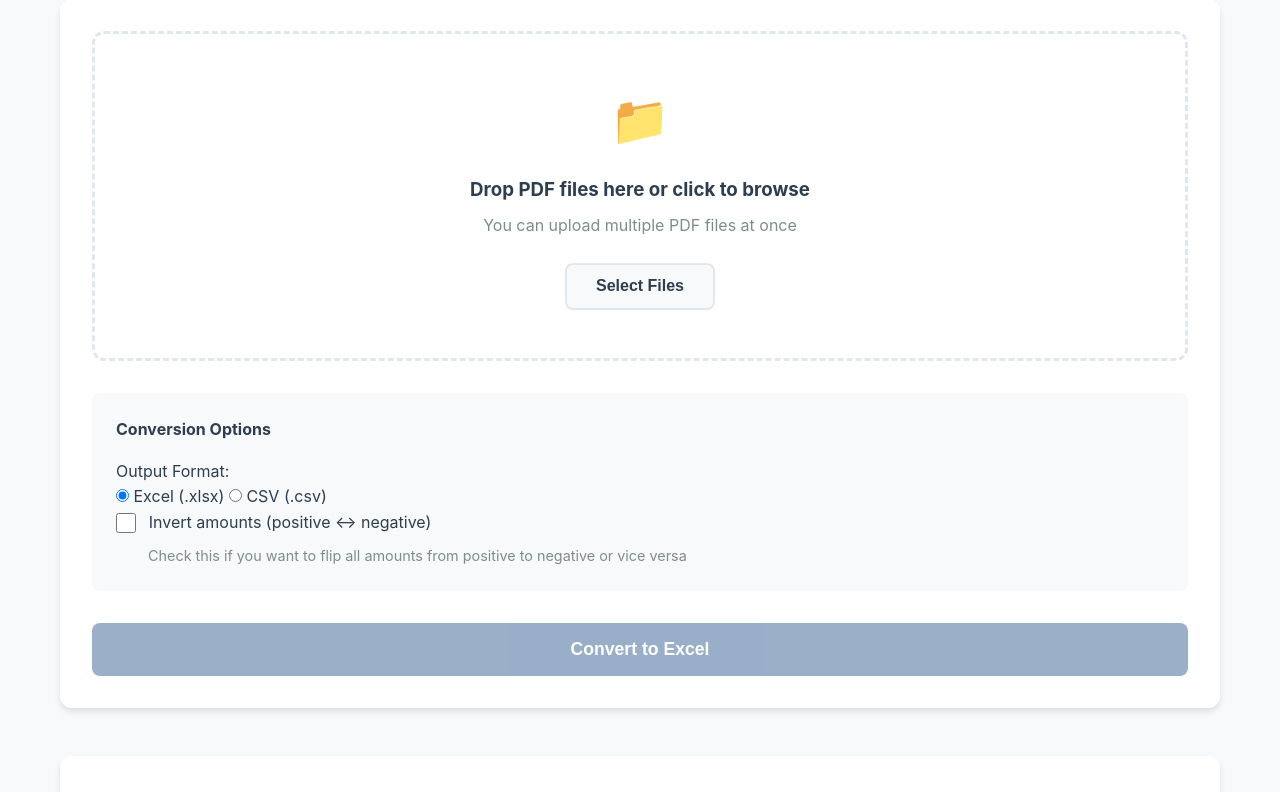
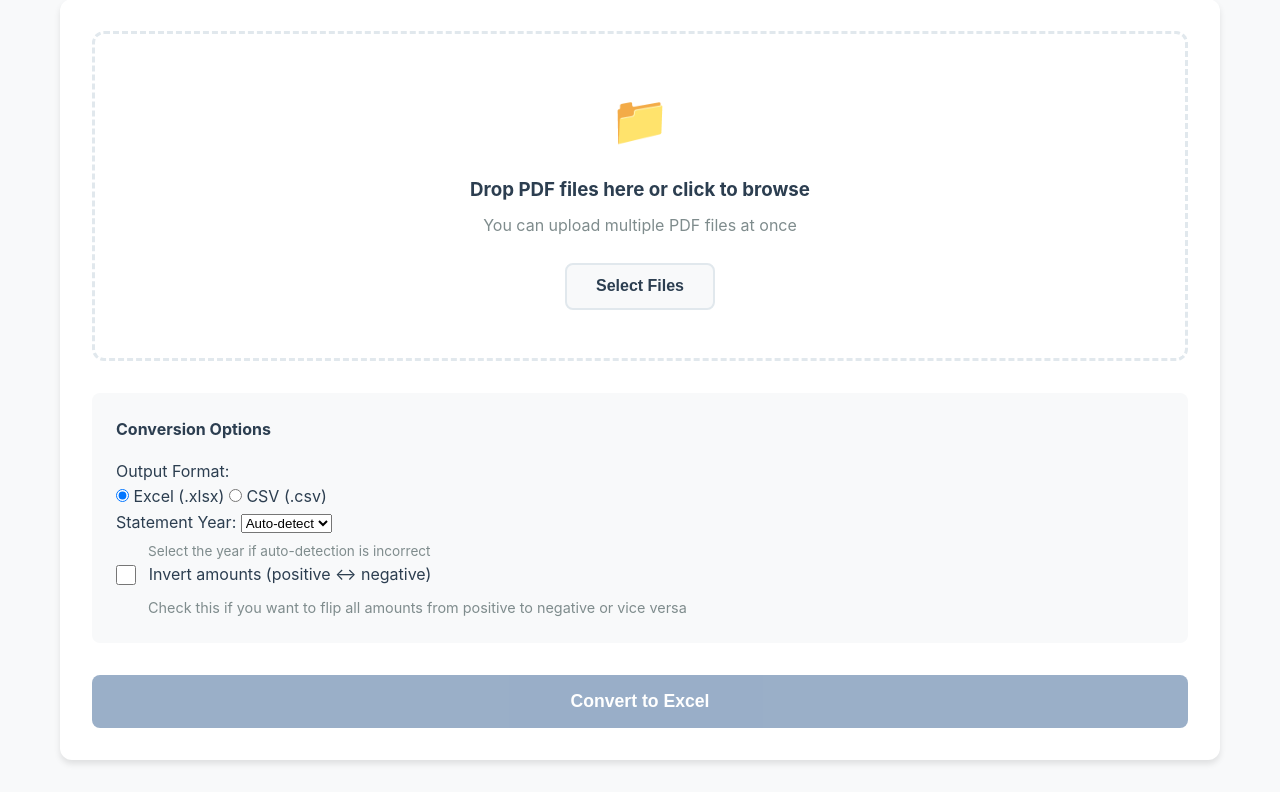
Before and after one commit to withaai-cloud/OneShot-Tools, a Flask app: page /tools/bank-statement-converter in a window 1280 px wide. Shown: the part 379-1171 px from the top of the page. Run offline with Flask 3, Linux system fonts and the light colour scheme.

Commit message:
Updates and Fixes
Now you can pick a year and some minor fixes

```diff
--- a/api/static/js/converter.js
+++ b/api/static/js/converter.js
@@ -13,6 +13,23 @@ const loading = document.getElementById('loading');
 const error = document.getElementById('error');
 const resultsContent = document.getElementById('resultsContent');
 const errorMessage = document.getElementById('errorMessage');
+const statementYearSelect = document.getElementById('statementYear');
+
+// Populate year dropdown (current year and 5 years back)
+function populateYearDropdown() {
+    const currentYear = new Date().getFullYear();
+
+    for (let i = 0; i <= 5; i++) {
+        const year = currentYear - i;
+        const option = document.createElement('option');
+        option.value = year;
+        option.textContent = year;
+        statementYearSelect.appendChild(option);
+    }
+}
+
+// Initialize year dropdown on page load
+populateYearDropdown();
 
 // Drag and drop handlers
 uploadArea.addEventListener('dragover', (e) => {
@@ -32,8 +49,12 @@ uploadArea.addEventListener('drop', (e) => {
     handleFiles(files);
 });
 
-// Click to upload
-uploadArea.addEventListener('click', () => {
+// Click to upload - but not if clicking the button itself
+uploadArea.addEventListener('click', (e) => {
+    // Don't trigger if clicking the button (it has its own handler)
+    if (e.target.tagName === 'BUTTON' || e.target.closest('button')) {
+        return;
+    }
     fileInput.click();
 });
 
@@ -154,6 +175,10 @@ uploadForm.addEventListener('submit', async (e) => {
         const outputFormat = document.querySelector('input[name="output_format"]:checked').value;
         formData.append('output_format', outputFormat);
 
+        // Add statement year option
+        const statementYear = document.getElementById('statementYear').value;
+        formData.append('statement_year', statementYear);
+
         // Send request
         const response = await fetch('/convert', {
             method: 'POST',
@@ -232,7 +257,7 @@ function displayResults(data) {
 
             const downloadBtn = document.createElement('button');
             downloadBtn.className = 'btn btn-secondary';
-            downloadBtn.textContent = 'Download Excel →';
+            downloadBtn.textContent = 'Download File →';
             downloadBtn.onclick = () => downloadFile(file.output, data.file_data[file.output]);
             fileResult.appendChild(downloadBtn);
 
@@ -245,7 +270,7 @@ function displayResults(data) {
 
         const combinedBtn = document.createElement('button');
         combinedBtn.className = 'btn btn-primary';
-        combinedBtn.textContent = '📊 Download Combined Excel';
+        combinedBtn.textContent = '📊 Download Combined File';
         combinedBtn.onclick = () => downloadFile(data.combined, data.file_data[data.combined]);
         downloadButtons.appendChild(combinedBtn);
 
@@ -272,7 +297,7 @@ function displayResults(data) {
 
         const downloadBtn = document.createElement('button');
         downloadBtn.className = 'btn btn-primary';
-        downloadBtn.textContent = '📊 Download Excel File';
+        downloadBtn.textContent = '📊 Download File';
         downloadBtn.onclick = () => downloadFile(data.file, data.file_data[data.file]);
         downloadButtons.appendChild(downloadBtn);
 
--- a/api/templates/bank_statement_converter.html
+++ b/api/templates/bank_statement_converter.html
@@ -54,6 +54,16 @@
                                         <span>CSV (.csv)</span>
                                     </label>
                                 </div>
+                            </div>
+
+                            <div class="option-group">
+                                <label class="option-label" for="statementYear">Statement Year:</label>
+                                <select id="statementYear" name="statement_year" class="year-select">
+                                    <option value="auto">Auto-detect</option>
+                                </select>
+                                <p class="option-help" style="margin-top: 5px; font-size: 0.85em;">
+                                    Select the year if auto-detection is incorrect
+                                </p>
                             </div>
 
                             <label class="checkbox-label">
--- a/app.py
+++ b/app.py
@@ -135,11 +135,11 @@ def detect_bank_format(text):
     # Default to FNB if unclear
     return 'FNB'
 
-def extract_transactions_from_absa(pdf_path, invert_amounts=False):
+def extract_transactions_from_absa(pdf_path, invert_amounts=False, statement_year='auto'):
     """Extract transaction data from ABSA bank statement PDF"""
 
     transactions = []
-    statement_year = None
+    detected_year = None
 
     # Open the PDF
     pdf = pdfium.PdfDocument(pdf_path)
@@ -155,12 +155,15 @@ def extract_transactions_from_absa(pdf_path, invert_amounts=False):
         text = decode_absa_text(text)
 
         # Extract year from statement period (first page only)
-        if page_num == 0 and not statement_year:
+        if page_num == 0 and not detected_year:
             year_match = re.search(r'(\d{1,2})\s+\w+\s+(\d{4})\s+to', text)
             if year_match:
-                statement_year = year_match.group(2)
+                detected_year = year_match.group(2)
 
         all_text.append(text)
+
+    # Use override year if provided, otherwise use detected year
+    year_to_use = statement_year if statement_year != 'auto' else detected_year
 
     # Join all pages with a special marker so we know where page breaks are
     combined_text = '\n'.join(all_text)
@@ -416,7 +419,7 @@ def extract_transactions_from_absa(pdf_path, invert_amounts=False):
 
     return transactions
 
-def extract_transactions_from_pdf(pdf_path, invert_amounts=False):
+def extract_transactions_from_pdf(pdf_path, invert_amounts=False, statement_year='auto'):
     """Extract transaction data from bank statement PDF (supports FNB, ABSA, and Standard Bank)"""
 
     # Read first page to detect bank format
@@ -428,17 +431,17 @@ def extract_transactions_from_pdf(pdf_path, invert_amounts=False):
     bank_format = detect_bank_format(text)
 
     if bank_format == 'ABSA':
-        return extract_transactions_from_absa(pdf_path, invert_amounts)
+        return extract_transactions_from_absa(pdf_path, invert_amounts, statement_year)
     elif bank_format == 'STANDARD_BANK':
-        return extract_transactions_from_standard_bank(pdf_path, invert_amounts)
+        return extract_transactions_from_standard_bank(pdf_path, invert_amounts, statement_year)
     else:
-        return extract_transactions_from_fnb(pdf_path, invert_amounts)
+        return extract_transactions_from_fnb(pdf_path, invert_amounts, statement_year)
 
-def extract_transactions_from_standard_bank(pdf_path, invert_amounts=False):
+def extract_transactions_from_standard_bank(pdf_path, invert_amounts=False, statement_year='auto'):
     """Extract transaction data from Standard Bank statement PDF"""
 
     transactions = []
-    statement_end_year = None
+    detected_end_year = None
     statement_start_month = None
     statement_end_month = None
 
@@ -461,12 +464,15 @@ def extract_transactions_from_standard_bank(pdf_path, invert_amounts=False):
             if to_match:
                 statement_end_month = to_match.group(1)
                 year_suffix = to_match.group(2)
-                statement_end_year = '20' + year_suffix
+                detected_end_year = '20' + year_suffix
 
             if from_match:
                 statement_start_month = from_match.group(1)
 
         all_text.append(text)
+
+    # Use override year if provided, otherwise use detected year
+    statement_end_year = statement_year if statement_year != 'auto' else detected_end_year
 
     combined_text = '\n'.join(all_text)
     lines = combined_text.split('\n')
@@ -613,26 +619,32 @@ def extract_transactions_from_standard_bank(pdf_path, invert_amounts=False):
 
     return transactions
 
-def extract_transactions_from_fnb(pdf_path, invert_amounts=False):
+def extract_transactions_from_fnb(pdf_path, invert_amounts=False, statement_year='auto'):
     """Extract transaction data from FNB bank statement PDF"""
 
     transactions = []
-    statement_year = None
+    detected_year = None
 
     # Open the PDF
     pdf = pdfium.PdfDocument(pdf_path)
+
+    # First, detect the year from first page
+    first_page = pdf[0]
+    first_textpage = first_page.get_textpage()
+    first_text = first_textpage.get_text_range()
+
+    year_match = re.search(r'Statement Period.*?(\d{4})', first_text)
+    if year_match:
+        detected_year = year_match.group(1)
+
+    # Use override year if provided, otherwise use detected year
+    year_to_use = statement_year if statement_year != 'auto' else detected_year
 
     # Process each page
     for page_num in range(len(pdf)):
         page = pdf[page_num]
         textpage = page.get_textpage()
         text = textpage.get_text_range()
-
-        # Extract year from statement period (only on first page)
-        if page_num == 0 and not statement_year:
-            year_match = re.search(r'Statement Period.*?(\d{4})', text)
-            if year_match:
-                statement_year = year_match.group(1)
 
         # Split into lines
         lines = text.split('\n')
@@ -697,7 +709,7 @@ def extract_transactions_from_fnb(pdf_path, invert_amounts=False):
                             day = date_parts[0]
                             month_abbr = date_parts[1]
                             month = month_map.get(month_abbr, '01')
-                            formatted_date = f"{day}/{month}/{statement_year}"
+                            formatted_date = f"{day}/{month}/{year_to_use}"
                         else:
                             formatted_date = date_str
 
@@ -828,9 +840,13 @@ def convert():
         # Get output format option
         output_format = request.form.get('output_format', 'excel')  # Default to excel
 
+        # Get statement year option
+        statement_year = request.form.get('statement_year', 'auto')  # Default to auto
+
         # Debug: log the settings
         print(f"DEBUG: invert_amounts_str = '{invert_amounts_str}', invert_amounts = {invert_amounts}")
         print(f"DEBUG: output_format = '{output_format}'")
+        print(f"DEBUG: statement_year = '{statement_year}'")
 
         # Process all files
         output_files = []
@@ -844,8 +860,8 @@ def convert():
                 filepath = os.path.join(app.config['UPLOAD_FOLDER'], filename)
                 file.save(filepath)
 
-                # Extract transactions
-                transactions = extract_transactions_from_pdf(filepath, invert_amounts)
+                # Extract transactions with optional year override
+                transactions = extract_transactions_from_pdf(filepath, invert_amounts, statement_year)
                 all_transactions.extend(transactions)
 
                 # Create output file based on format
```
